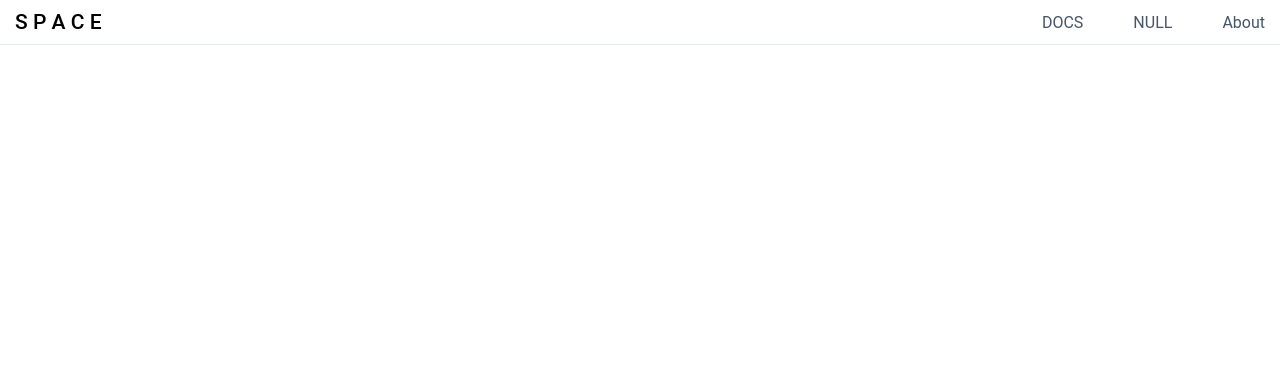
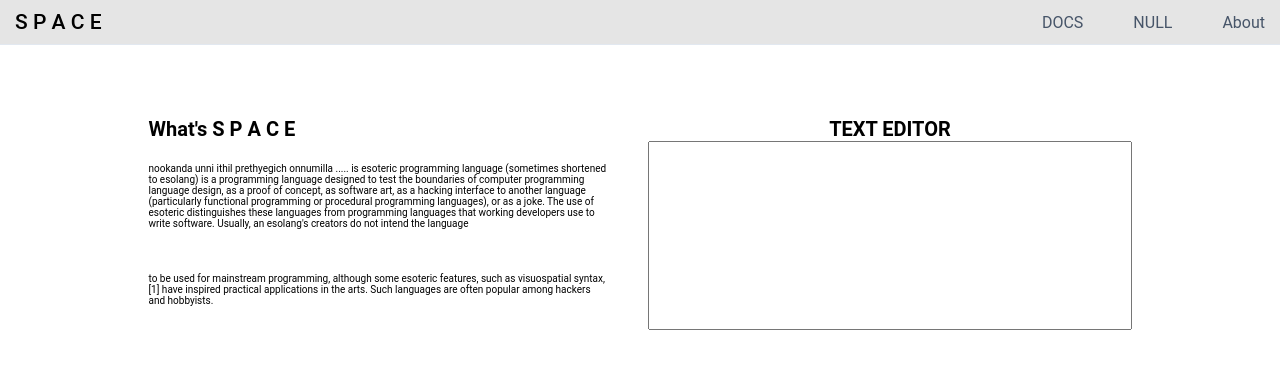
Before and after one commit to roshan0099/spaceWeb, a plain HTML site: page index.html in a window 1280 px wide. Drawn offline with Linux system fonts and the light colour scheme.

Commit message:
updated with basic editor

```diff
--- a/css/index_style.css
+++ b/css/index_style.css
@@ -20,6 +20,11 @@ a {
 
 .header{
   border-bottom: 1px solid #E2E8F0;
+  transition : 1s;
+}
+
+.header:hover{
+  background-color : rgb(0,0,0,0.1)
 }
 
 .navbar {
@@ -100,3 +105,64 @@ a {
   }
 
 }
+
+.left{
+  max-width : 500px;
+  padding : 2%;
+}
+
+.right{
+  text-align : center;
+  align-items : center;
+  flex-grow : 1;
+  padding : 2%;
+}
+.home-container{
+
+  display : flex;
+  flex-direction : row;
+  margin : 0 10% ;
+  flex-wrap : wrap;
+  padding : 4% 0;
+  height : 100%;
+}
+
+h1{
+  text-align : center;
+}
+
+.left-side-heading{
+  text-align : left;
+}
+
+.space-checkout{
+  resize : none;
+  outline : none;
+  height : 100%;
+  width : 100%;
+/*   scrollbar-width : thin; */
+}
+
+ ::-webkit-scrollbar {
+    width: 5px;
+  }
+
+::-webkit-scrollbar-track {
+    background: rgb(179, 177, 177);
+    border-radius: 1px;
+}
+
+::-webkit-scrollbar-thumb {
+    background: rgb(136, 136, 136);
+    border-radius: 1px;
+  }
+
+::-webkit-scrollbar-thumb:hover {
+    background: rgb(100, 100, 100);
+    border-radius: 1px;
+  }
+
+::-webkit-scrollbar-thumb:active {
+    background: rgb(68, 68, 68);
+    border-radius: 10px;
+  }
--- a/index.html
+++ b/index.html
@@ -32,5 +32,36 @@
             </div>
         </nav>
 </header>
+
+
+<div class = "home-container">
+
+        <div class="left">
+            <h1 class = "left-side-heading">What's S P A C E </h1>
+            <br>
+            <br>
+            <p>nookanda unni ithil prethyegich onnumilla ..... is esoteric programming language (sometimes shortened to esolang)
+                 is a programming language designed to test the boundaries of
+                 computer programming language design, as a proof of concept,
+                 as software art, as a hacking interface to another language
+                 (particularly functional programming or procedural programming languages),
+                 or as a joke. The use of esoteric distinguishes these languages
+                 from programming languages that working developers use to write
+                 software. Usually, an esolang's creators do not intend the language
+                 <br>
+                 <br>
+                 <br>
+                 <br>
+                 <br>
+                  to be used for mainstream programming, although some esoteric features,
+                   such as visuospatial syntax,[1] have inspired practical applications
+                    in the arts.
+                Such languages are often popular among hackers and hobbyists.</p>
+        </div>
+        <div class="right">
+            <h1>TEXT EDITOR</h1>
+            <textarea class="space-checkout"></textarea>
+        </div>
+</div>
 </body>
 </html>
```
